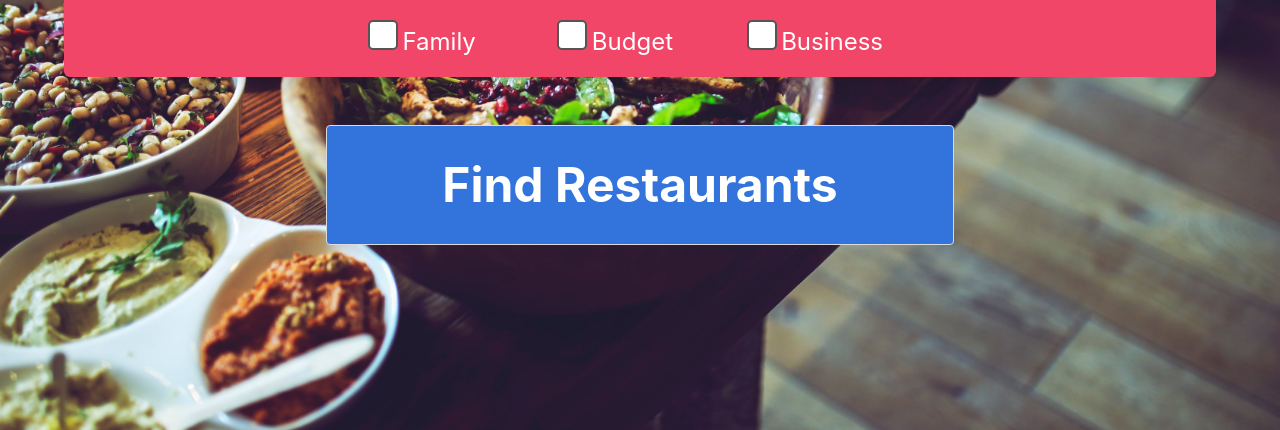
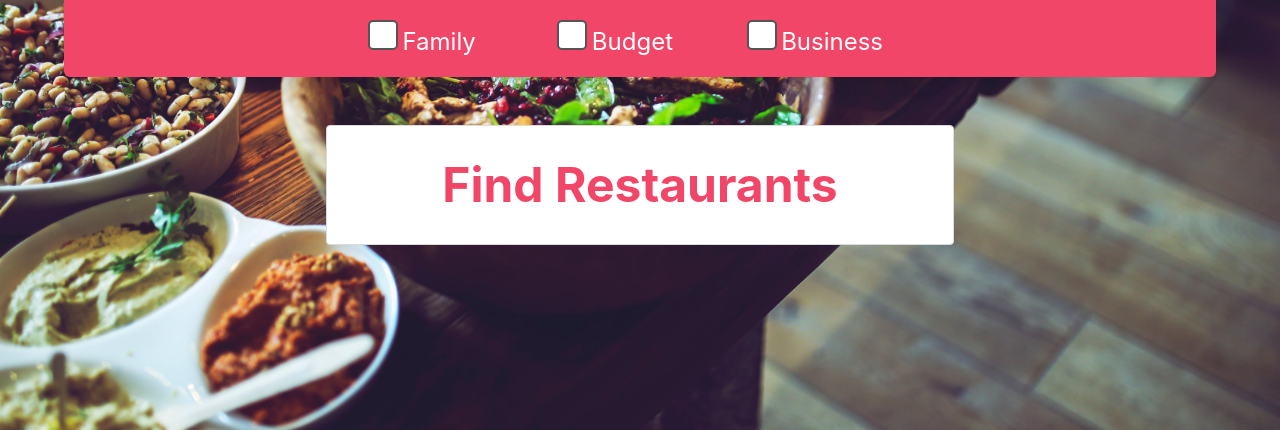
Before and after one commit to xrachhel/weatherEats, a plain HTML site: page index.html in a window 1280 px wide. Shown: the part 370-800 px from the top of the page. Drawn offline with Linux system fonts and the light colour scheme.

Commit message:
changed colors

```diff
--- a/index.html
+++ b/index.html
@@ -52,7 +52,7 @@
     <br>
     <div class="columns">
         <div class="column is-6 is-offset-3">
-            <button class="button has-background-link has-text-white has-text-weight-bold is-large is-fullwidth is-size-1">Find Restaurants</button>
+            <button class="button has-background-white has-text-danger has-text-weight-bold is-large is-fullwidth is-size-1">Find Restaurants</button>
         </div>
     </div>
 
```
